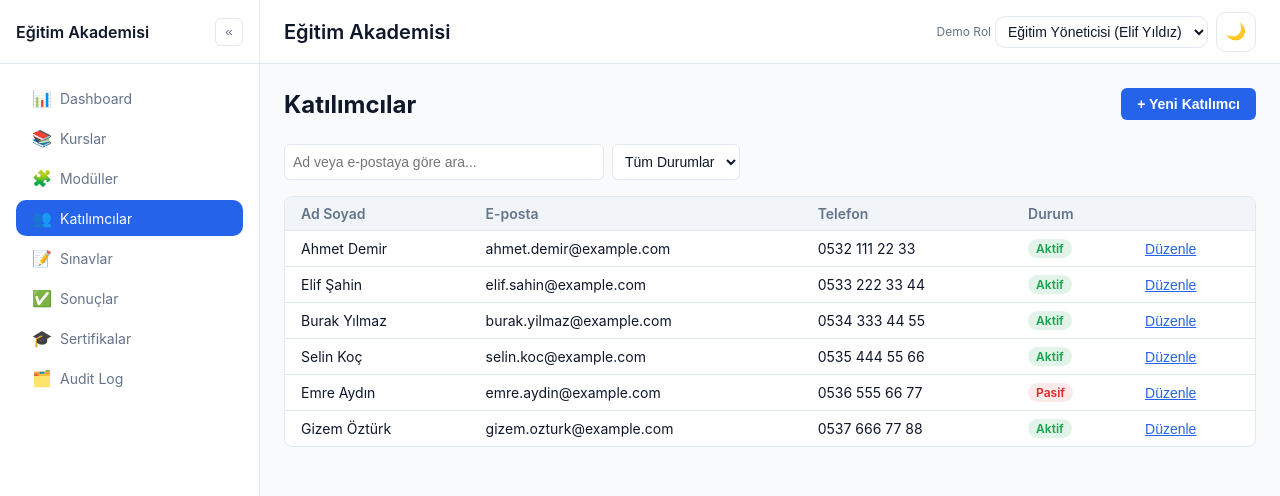
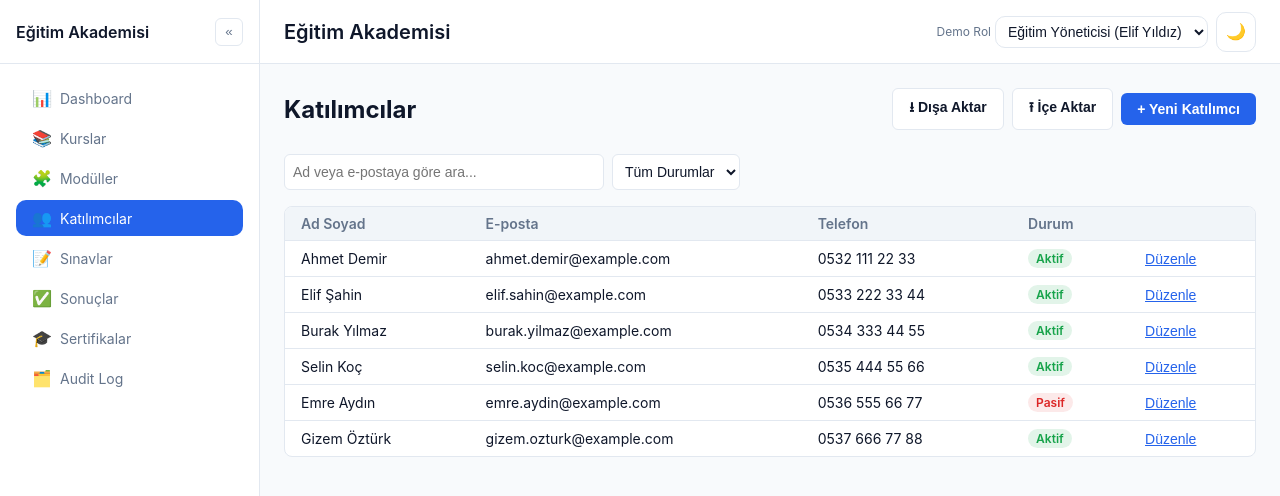
Before and after one commit to acarlarilayda/egitim-akademisi, an Angular app: page /katilimcilar in a window 1280 px wide. Shown: the top 496 px of the page. Built offline with nearby package versions, Linux system fonts and the light colour scheme.

Commit message:
features/academy/pages/participant-list: katilimci listesi icin JSON tabanli import/export simulasyonu eklendi

```diff
--- a/src/app/features/academy/pages/participant-list/participant-list.component.html
+++ b/src/app/features/academy/pages/participant-list/participant-list.component.html
@@ -1,8 +1,29 @@
 <div class="page">
   <div class="page__header">
     <h1>Katılımcılar</h1>
-    <button type="button" class="page__new-button" (click)="openCreateDialog()">+ Yeni Katılımcı</button>
+    <div class="page__header-actions">
+      <button type="button" class="page__secondary-button" (click)="exportParticipants()">⭳ Dışa Aktar</button>
+      <button
+        type="button"
+        class="page__secondary-button"
+        [disabled]="importing"
+        (click)="triggerImport(importFileInput)"
+      >
+        {{ importing ? 'İçe aktarılıyor...' : '⭱ İçe Aktar' }}
+      </button>
+      <input
+        #importFileInput
+        type="file"
+        accept="application/json,.json"
+        hidden
+        (change)="onImportFileSelected($event)"
+      />
+      <button type="button" class="page__new-button" (click)="openCreateDialog()">+ Yeni Katılımcı</button>
+    </div>
   </div>
+
+  <p class="page__import-message" *ngIf="importMessage">✅ {{ importMessage }}</p>
+  <p class="page__import-message page__import-message--error" *ngIf="importErrorMessage">⚠️ {{ importErrorMessage }}</p>
 
   <div class="page__filters">
     <input
--- a/src/app/features/academy/pages/participant-list/participant-list.component.scss
+++ b/src/app/features/academy/pages/participant-list/participant-list.component.scss
@@ -8,6 +8,49 @@
     font-size: var(--font-size-xl);
     margin: 0;
   }
+}
+
+.page__header-actions {
+  display: flex;
+  align-items: center;
+  gap: var(--space-sm);
+  flex-wrap: wrap;
+}
+
+.page__secondary-button {
+  padding: var(--space-sm) var(--space-md);
+  background-color: var(--color-surface);
+  color: var(--color-text-primary);
+  border: 1px solid var(--color-border);
+  border-radius: 6px;
+  cursor: pointer;
+  font-size: var(--font-size-sm);
+  font-weight: 600;
+}
+
+.page__secondary-button:hover {
+  background-color: var(--color-surface-alt);
+}
+
+.page__secondary-button:disabled {
+  opacity: 0.6;
+  cursor: not-allowed;
+}
+
+.page__import-message {
+  padding: var(--space-sm) var(--space-md);
+  border-radius: var(--radius-md);
+  background-color: rgba(22, 163, 74, 0.1);
+  border: 1px solid var(--color-success);
+  color: var(--color-success);
+  font-size: var(--font-size-sm);
+  margin: 0 0 var(--space-md);
+}
+
+.page__import-message--error {
+  background-color: rgba(220, 38, 38, 0.1);
+  border-color: var(--color-danger);
+  color: var(--color-danger);
 }
 
 .page__new-button {
--- a/src/app/features/academy/pages/participant-list/participant-list.component.ts
+++ b/src/app/features/academy/pages/participant-list/participant-list.component.ts
@@ -1,6 +1,7 @@
 import { Component, OnInit } from '@angular/core';
 import { CommonModule } from '@angular/common';
 import { FormsModule } from '@angular/forms';
+import { forkJoin } from 'rxjs';
 import { ParticipantService } from '../../services/participant.service';
 import { Participant } from '../../models/participant.model';
 import { DataTableComponent, TableColumn } from '../../../../shared/components/data-table/data-table.component';
@@ -27,6 +28,10 @@ import { DebounceDirective } from '../../../../shared/directives/debounce.direct
 export class ParticipantListComponent implements OnInit {
   participants: Participant[] = [];
   errorMessage: string | null = null;
+  /** İçe aktarma sonucunda gösterilecek özet mesajı (kaç kayıt eklendi/atlandı). */
+  importMessage: string | null = null;
+  importErrorMessage: string | null = null;
+  importing = false;
 
   searchTerm = '';
   statusFilter = '';
@@ -96,4 +101,98 @@ export class ParticipantListComponent implements OnInit {
   onDialogClosed(): void {
     this.dialogOpen = false;
   }
+
+  /**
+   * Katılımcı listesi import/export simülasyonu (bkz. proje kabul kriterleri).
+   * Gerçek bir backend/dosya sistemi olmadığından JSON tabanlı, tamamen
+   * tarayıcı içinde çalışan bir dışa/içe aktarma akışı uygulanır.
+   */
+  exportParticipants(): void {
+    const exportData = this.filteredParticipants.map(({ fullName, email, phone, isActive }) => ({
+      fullName,
+      email,
+      phone,
+      isActive,
+    }));
+
+    const blob = new Blob([JSON.stringify(exportData, null, 2)], { type: 'application/json' });
+    const url = URL.createObjectURL(blob);
+    const link = document.createElement('a');
+    link.href = url;
+    link.download = `katilimcilar-${new Date().toISOString().slice(0, 10)}.json`;
+    link.click();
+    URL.revokeObjectURL(url);
+  }
+
+  /** Gizli dosya input'unu tetikler (görünür "İçe Aktar" butonundan çağrılır). */
+  triggerImport(fileInput: HTMLInputElement): void {
+    fileInput.value = '';
+    fileInput.click();
+  }
+
+  onImportFileSelected(event: Event): void {
+    const input = event.target as HTMLInputElement;
+    const file = input.files?.[0];
+    if (!file) {
+      return;
+    }
+
+    this.importMessage = null;
+    this.importErrorMessage = null;
+
+    const reader = new FileReader();
+    reader.onload = () => this.processImportFile(reader.result as string);
+    reader.onerror = () => (this.importErrorMessage = 'Dosya okunamadı.');
+    reader.readAsText(file);
+  }
+
+  private processImportFile(content: string): void {
+    let rows: unknown[];
+    try {
+      const parsed = JSON.parse(content);
+      rows = Array.isArray(parsed) ? parsed : [];
+    } catch {
+      this.importErrorMessage = 'Dosya geçerli bir JSON formatında değil.';
+      return;
+    }
+
+    const validRows = rows.filter(
+      (row): row is { fullName: string; email: string; phone?: string } =>
+        !!row &&
+        typeof row === 'object' &&
+        typeof (row as { fullName?: unknown }).fullName === 'string' &&
+        (row as { fullName: string }).fullName.trim().length > 0 &&
+        typeof (row as { email?: unknown }).email === 'string' &&
+        (row as { email: string }).email.trim().length > 0
+    );
+    const skippedCount = rows.length - validRows.length;
+
+    if (validRows.length === 0) {
+      this.importErrorMessage = 'İçe aktarılabilecek geçerli bir katılımcı kaydı bulunamadı.';
+      return;
+    }
+
+    this.importing = true;
+    const creations = validRows.map((row) =>
+      this.participantService.create({
+        fullName: row.fullName,
+        email: row.email,
+        phone: row.phone ?? '',
+      })
+    );
+
+    forkJoin(creations).subscribe({
+      next: (created) => {
+        this.importing = false;
+        this.importMessage =
+          `${created.length} katılımcı içe aktarıldı` +
+          (skippedCount > 0 ? `, ${skippedCount} satır geçersiz olduğu için atlandı.` : '.');
+        this.load();
+      },
+      error: (err) => {
+        this.importing = false;
+        this.importErrorMessage = err?.message ?? 'İçe aktarma sırasında bir hata oluştu.';
+      },
+    });
+  }
 }
```
